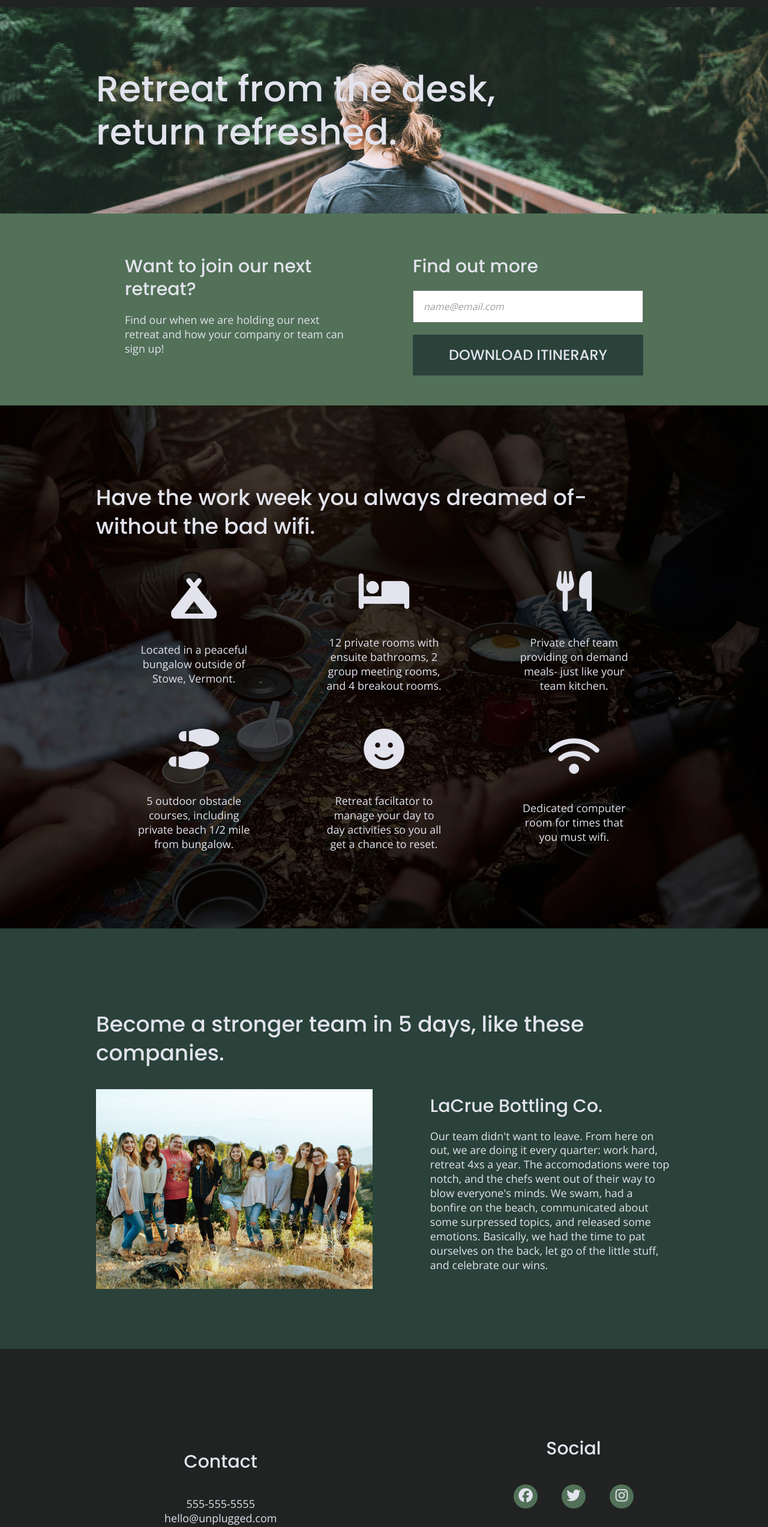
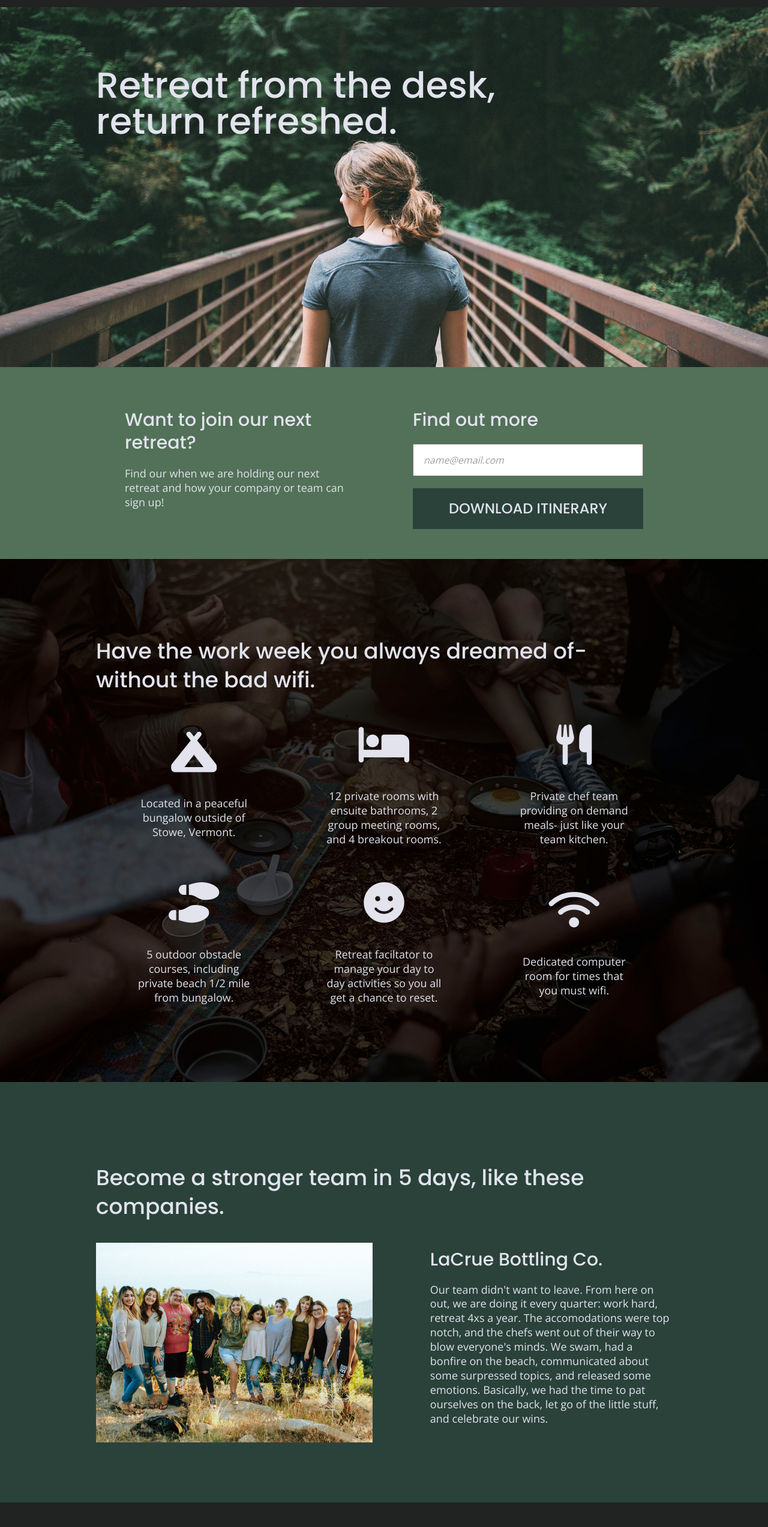
Before and after one commit to AEFitzGerald/retreat-flexbox, a website built with Parcel: page index.html in a window 1280 px wide. Shown: the part 77-2623 px from the top of the page at 60% size. Built offline with nearby package versions, Linux system fonts and the light colour scheme.

Commit message:
final
final check before shipping.

```diff
--- a/css/main.css
+++ b/css/main.css
@@ -269,14 +269,15 @@ footer .copyright {
 	display: flex;
 	justify-content: center;
 	flex-flow: row wrap;
+	min-height: 500px;
 }
 
 .hero-area h1 {
-	color: #e2e3ed;
 	font-family: 'Poppins', Helvetica, Arial, sans-serif;
 	font-size: 2em;
 	font-weight: 500;
 	line-height: 1.2;
+	max-width: 90%;
 }
 
 /* Aside Homepage */
@@ -442,8 +443,10 @@ input[type=button] {
 	margin-bottom: 50px;
 }
 
-.faq-content h4 {
+.faq-content .question {
   line-height: 1.333;
+  font-weight: 500;
+  font-size: 1.2em;
 }
 
 /* ==========================================================================
@@ -586,8 +589,11 @@ input[type=button] {
 
 	/*HERO AREA TABLET*/
 
+	.hero-area {
+		min-height: 600px;
+	}
 
-	.hero h1 {
+	.hero-area h1 {
 	font-size: 3em;
 	line-height: 1;
 	margin: 0;
@@ -669,7 +675,7 @@ input[type=button] {
     }
 
     footer .contact {
-      margin-bottom: 0;
+      margin: 0;
     }
 
 	footer h5,
```
Also changed, not shown: faq/index.html (+3 -1 lines).
